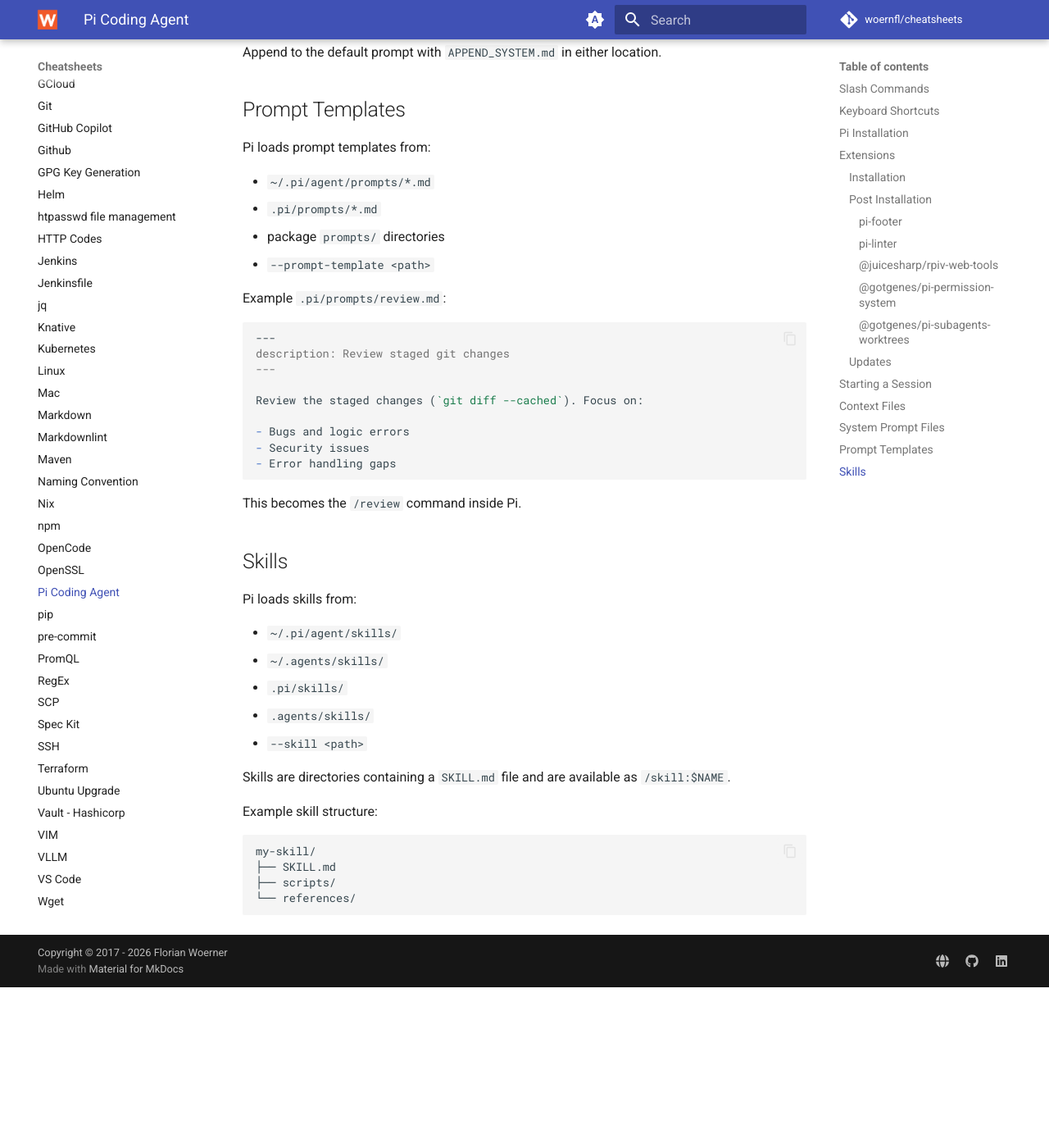
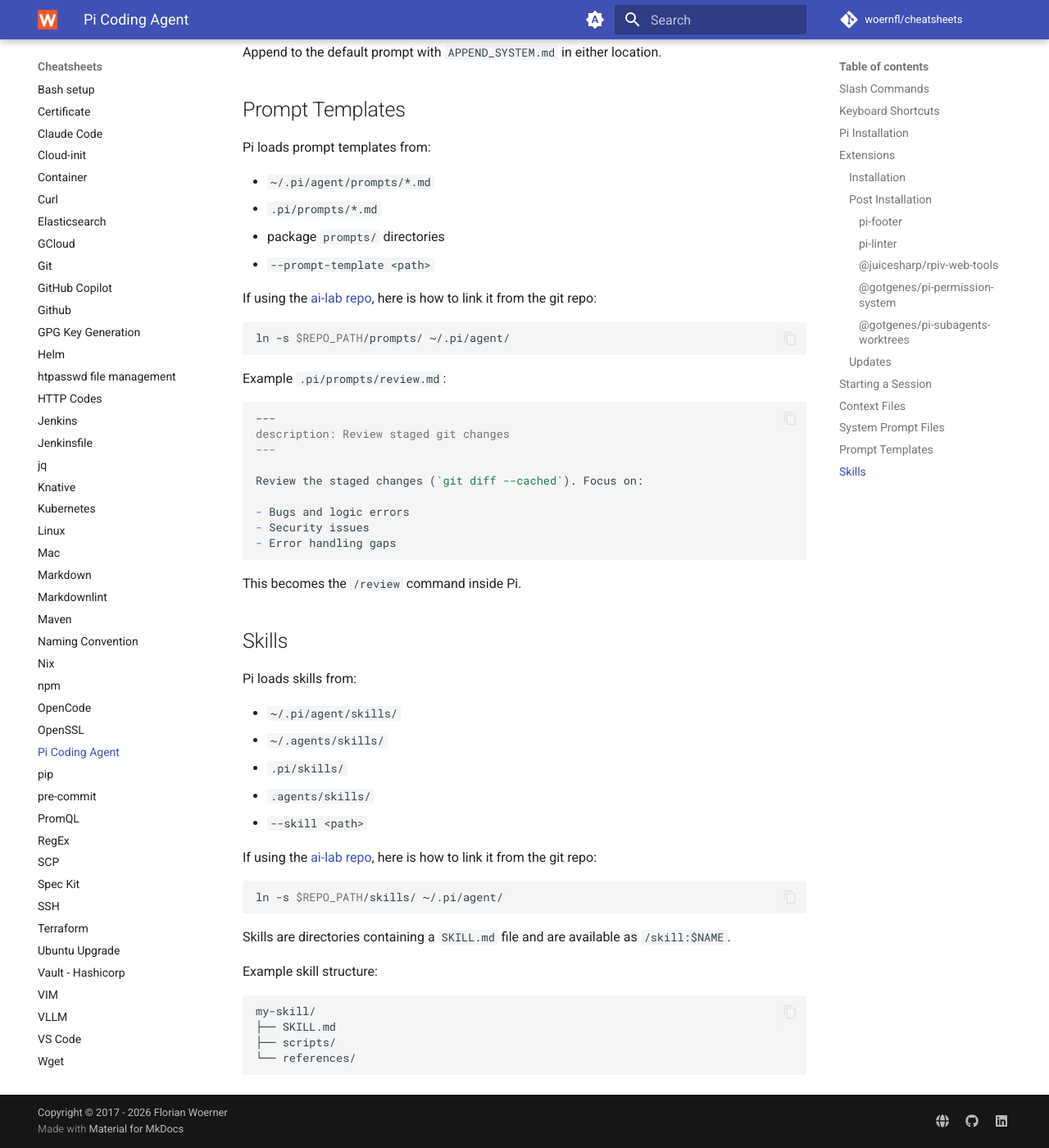
Before and after one commit to woernfl/cheatsheets, an MkDocs documentation site: the page built from docs/pi.md, in a window 1280 px wide and 1400 px high, scrolled down 9265 px. Shown: the whole window at 82% size. Built offline with MkDocs 1.6.1 and Material for MkDocs 9.7.7, drawn with Linux system fonts in a browser that asks for light colours; comment, search, counter and statistics services are not loaded; before the commit the page ends 10469 px from its top, so only the background shows below that.

Commit message:
Update pi.md with linking instructions for ai-lab
Added instructions for linking prompts and skills from the ai-lab repo.

````diff
--- a/docs/pi.md
+++ b/docs/pi.md
@@ -451,6 +451,12 @@
 - package `prompts/` directories
 - `--prompt-template <path>`
 
+If using the [ai-lab repo](https://github.com/woernfl/ai-lab), here is how to link it from the git repo:
+
+```bash
+ln -s $REPO_PATH/prompts/ ~/.pi/agent/
+```
+
 Example `.pi/prompts/review.md`:
 
 ```markdown
@@ -477,6 +483,13 @@
 - `.agents/skills/`
 - `--skill <path>`
 
+
+If using the [ai-lab repo](https://github.com/woernfl/ai-lab), here is how to link it from the git repo:
+
+```bash
+ln -s $REPO_PATH/skills/ ~/.pi/agent/
+```
+
 Skills are directories containing a `SKILL.md` file and are available as `/skill:$NAME`.
 
 Example skill structure:
````
